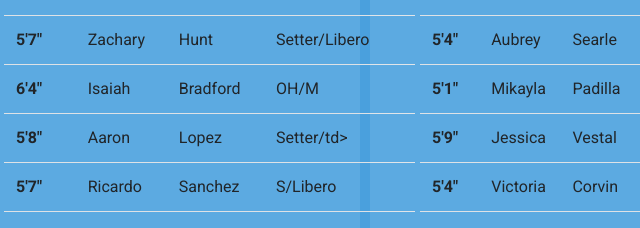
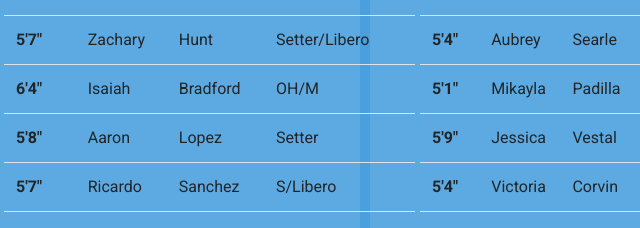
Before and after one commit to bryanklein2011/Zia-Volleyball, a plain HTML site: page index.html in a window 1280 px wide. Shown: the part 3526-3754 px from the top of the page, 435-1075 px from the left. Drawn offline with Linux system fonts and the light colour scheme.

Commit message:
po update 12/21/2022

```diff
--- a/index.html
+++ b/index.html
@@ -233,7 +233,7 @@
                     <th scope="row">5'8"</th>
                     <td>Aaron</td>
                     <td>Lopez</td>
-                    <td>Setter/td>
+                    <td>Setter</td>
                   </tr>
                   <tr>
                     <th scope="row">5'7"</th>
```
